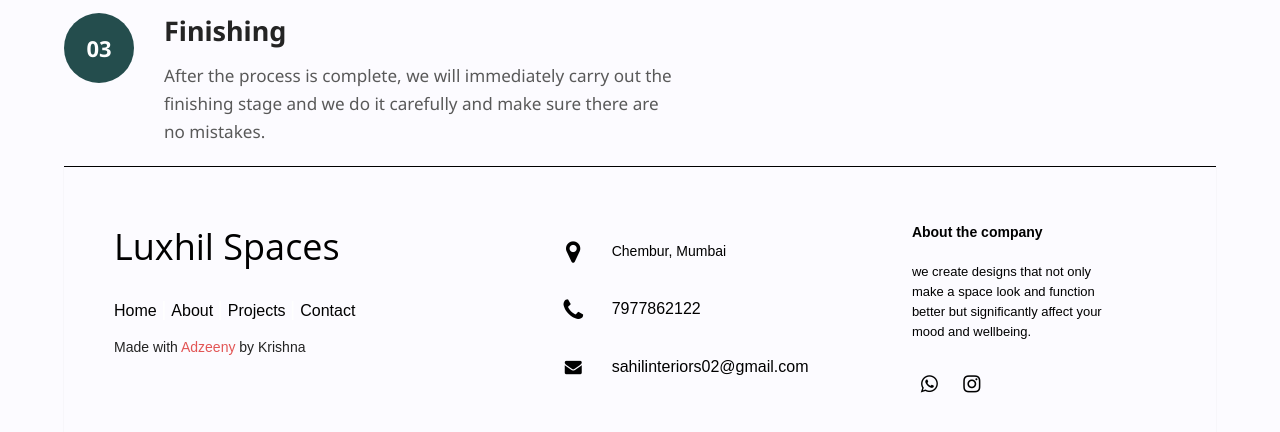
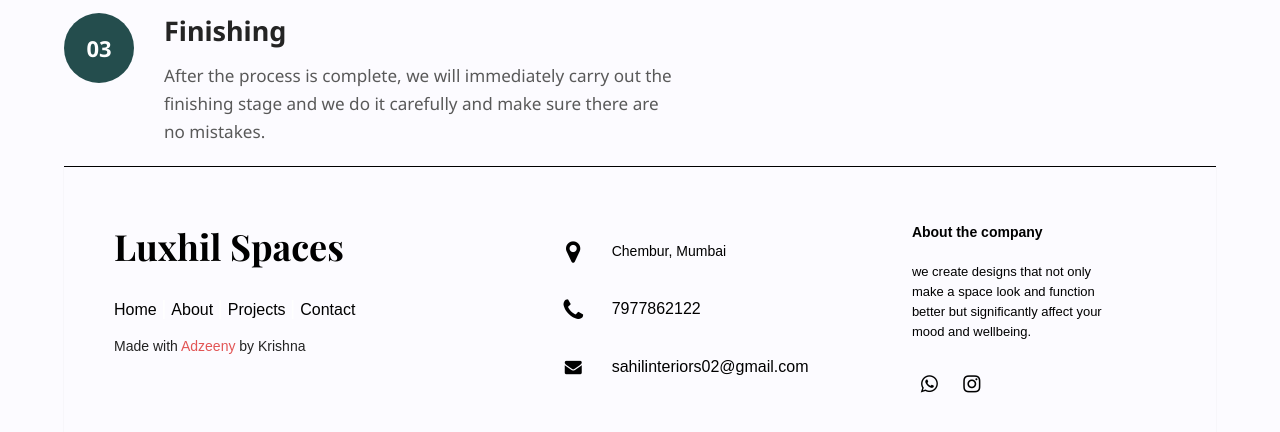
Before and after one commit to KKrishna11/LuxuryInterior, a plain HTML site: page index.html in a window 1280 px wide. Shown: the part 5214-5646 px from the top of the page. Drawn offline with nearby package versions, Linux system fonts and the light colour scheme; a script that the page names is missing.

Commit message:
font changes and whatapp open

```diff
--- a/style.css
+++ b/style.css
@@ -1021,7 +1021,7 @@ button.arrow svg {
   margin: 10px;
 }
 /* idhar tha .projects */
-.cards{
+.cards {
   padding: 3rem 0;
 }
 
@@ -1353,7 +1353,7 @@ h2 {
   }
 }
 
-.lolhovers{
+.lolhovers {
   transition: transform 0.5s;
 
   &::after {
@@ -1365,7 +1365,7 @@ h2 {
     transition: opacity 2s cubic-bezier(0.165, 0.84, 0.44, 1);
     box-shadow: 0 8px 17px 0 rgba(0, 0, 0, 0.2),
       0 6px 20px 0 rgba(0, 0, 0, 0.15);
-      border-radius: 25px;
+    border-radius: 25px;
     content: "";
     opacity: 0;
     z-index: -1;
@@ -1382,8 +1382,7 @@ h2 {
   }
 }
 
-
-.bookbutton{
+.bookbutton {
   width: 160px;
   height: 58px;
   background-color: #244d4d;
@@ -1394,3 +1393,6 @@ h2 {
   border: 1px solid white;
   margin-top: 20px;
 }
+.footer-left h3{
+  font-family: "Playfair Display", serif;
+}
```
